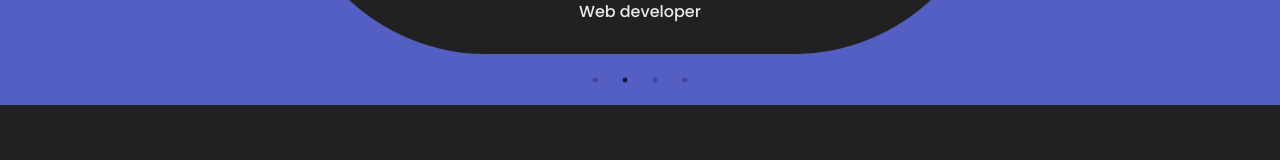
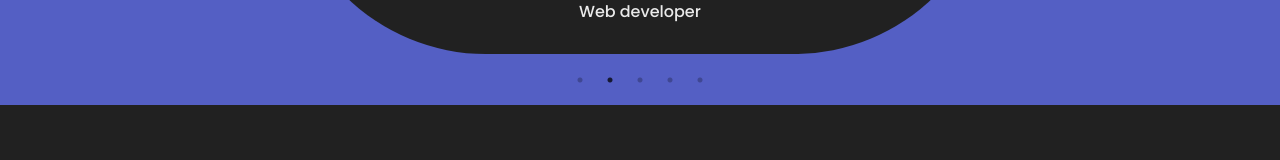
Before and after one commit to bhaskarkrp/Portfolio, a React (Create React App) app: page / in a window 1280 px wide. Shown: the part 6614-6774 px from the top of the page. Built offline with nearby package versions, Linux system fonts and the light colour scheme; a web font is replaced by a local one.

Commit message:
testimonial added + emailer fix

```diff
--- a/src/components/Contacts/Contacts.js
+++ b/src/components/Contacts/Contacts.js
@@ -137,17 +137,17 @@ function Contacts() {
     if (name && email && message) {
       if (isEmail(email)) {
         const responseData = {
-          name: name,
-          email: email,
+          from_name: name,
+          from_email: email,
           message: message,
         };
 
         emailjs
-          .sendForm(
-            `service_dpwan59`,
-            "template_7ype3iv",
+          .send(
+            `service_cuh4qm8`,
+            "template_spzglp3",
             responseData,
-            "-gMoZYCgsxU1qRDJD"
+            "G1lyVyGCT3gXMAtpf"
           )
           .then((res) => {
             console.log("success");
--- a/src/components/Testimonials/Testimonials.js
+++ b/src/components/Testimonials/Testimonials.js
@@ -18,7 +18,7 @@ function Testimonials() {
     dots: true,
     adaptiveHeight: true,
     infinite: true,
-    speed: 800,
+    speed: 1200,
     arrows: false,
     slidesToShow: 1,
     slidesToScroll: 1,
--- a/src/data/testimonialsData.js
+++ b/src/data/testimonialsData.js
@@ -25,13 +25,20 @@ export const testimonialsData = [
   },
   {
     id: 3,
+    name: "Asgar",
+    title: "Web developer",
+    text: "I had the privilege of learning JavaScript and React.js from Bhaskar, an exceptional instructor. His deep expertise, patient teaching style, and passion for these technologies made the learning experience truly enjoyable and insightful. I highly recommend Bhaskar for anyone looking to master JavaScript and React.js.",
+    image: boy2
+  },
+  {
+    id: 5,
     name: "Dharmesh Sonar",
     title: "Backend Developer",
     text: "A brilliant Fullstack JavaScript Developer with whom I had the pleasure of working within the same team. His deep knowledge of JavaScript and full-stack development, coupled with his strong work ethic, consistently impressed me. Bhaskar's reliability and dedication have made him a valuable asset to our team, consistently delivering exceptional results. His collaboration and technical skills make him a standout professional.",
     image: boy,
   },
   {
-    id: 4,
+    id: 5,
     name: "Vivek Rajput",
     title: "React Developer",
     text: "I highly recommend Bhaskar for their exceptional skills in JavaScript, React, and Node.js. We collaborated on a project, and I was consistently impressed by their expertise and problem-solving abilities. Bhaskar is a valuable team player, and their code quality was top-notch. Their passion for technology and positive attitude made working together a pleasure. I highly recommend Bhaskar to any team in need of a talented developer.",
```
